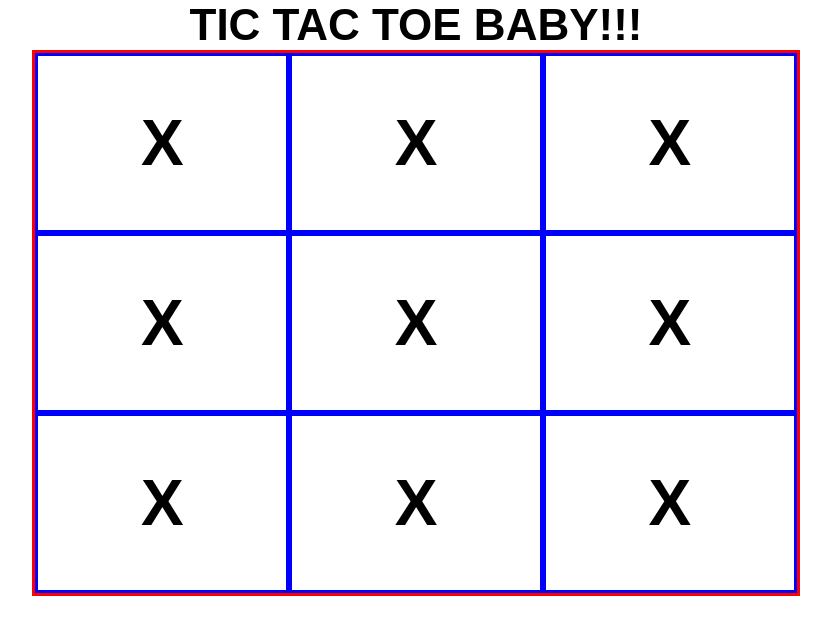
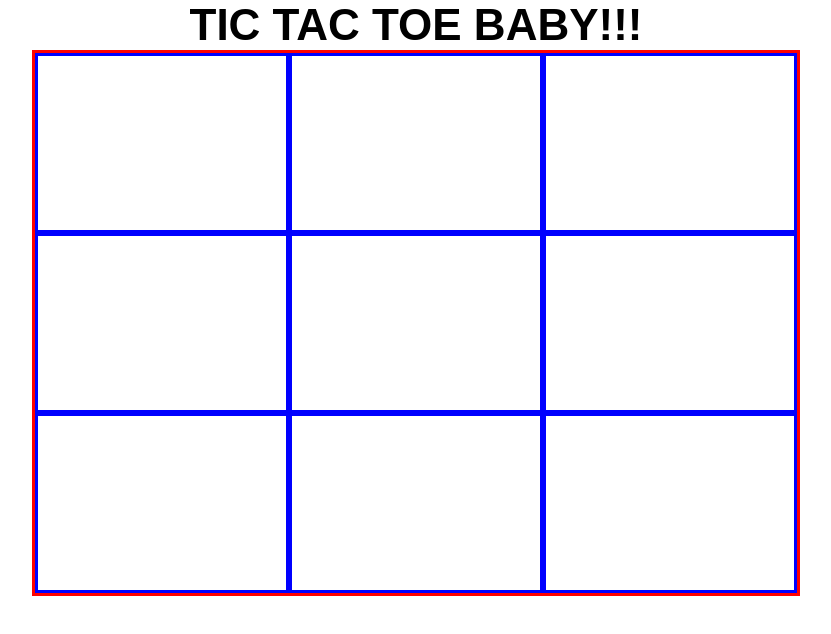
Before and after one commit to arcteggzz/TICTACTOE_Collab_02012022, a plain HTML site: page index.html in a window 1280 px wide. Shown: the whole page, without its empty margins (224-1055 px from the left). Drawn offline with Linux system fonts and the light colour scheme.

Commit message:
Added the update Board function
- Added the JS function to update the board

```diff
--- a/app.js
+++ b/app.js
@@ -0,0 +1,7 @@
+const squares = Array.from(document.querySelectorAll(".gameBoard div"))
+squares.forEach(square => square.addEventListener("click", updateGameBoard))
+
+
+function updateGameBoard(){
+    this.textContent = "O"
+}
--- a/index.html
+++ b/index.html
@@ -11,15 +11,15 @@
     <header>TIC TAC TOE BABY!!!</header>
     <div class="content">
       <div class="gameBoard">
-        <div class="divOne">X</div>
-        <div class="divTwo">X</div>
-        <div class="divThree">X</div>
-        <div class="divFour">X</div>
-        <div class="divFive">X</div>
-        <div class="divSix">X</div>
-        <div class="divSeven">X</div>
-        <div class="divEight">X</div>
-        <div class="divNine">X</div>
+        <div class="divOne"></div>
+        <div class="divTwo"></div>
+        <div class="divThree"></div>
+        <div class="divFour"></div>
+        <div class="divFive"></div>
+        <div class="divSix"></div>
+        <div class="divSeven"></div>
+        <div class="divEight"></div>
+        <div class="divNine"></div>
       </div>
     </div>
     <script src="app.js"></script>
```
